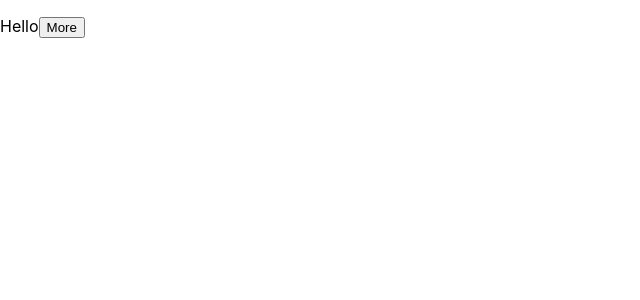
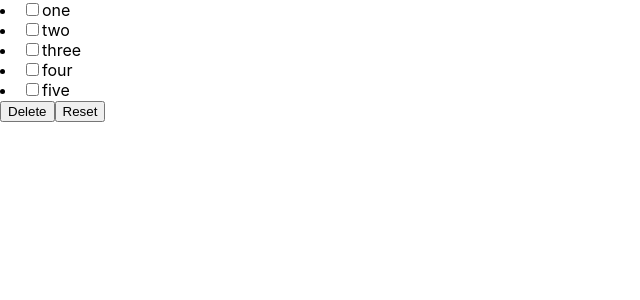
Before and after one commit to dimakrepak/ReactExs, a React (Create React App) app in the folder my-app/: page / in a window 1280 px wide. Shown: the top 300 px of the page, without its empty margins (0-640 px from the left). Built offline with nearby package versions, Linux system fonts and the light colour scheme.

Commit message:
react 18.4

```diff
--- a/my-app/src/App.js
+++ b/my-app/src/App.js
@@ -1,5 +1,8 @@
 import React, { Component } from 'react'
-import Father from './Components/18.1-text/Father'
+import Father from './Components/18.4-checked/Father';
+// import Father from './Components/18.3-time/Father';
+// import Father from './Components/18.2-to-do/Father'
+// import Father from './Components/18.1-text/Father'
 // import Main from './Components/crud/Main';
 // import './Components/crud/style.css'
 // import Autocopy from './Components/Autocopy';
--- /dev/null
+++ b/my-app/src/Components/18.4-checked/Father.js
@@ -0,0 +1,41 @@
+import React, { useState } from 'react'
+
+const arr = ["one", "two", "three", "four", "five"];
+
+export default function Father() {
+    const [state, setState] = useState(arr.map(item => ({ value: item, checked: false })))
+
+    const handleChecked = (index) => {
+        const newArr = [...state]
+        newArr[index].checked = !newArr[index].checked
+        setState(newArr)
+    }
+    const handleDelete = (e) => {
+        const newArr = state.filter(c => !c.checked)
+        setState(newArr)
+    }
+    const handleReset = (e) => {
+        setState(arr.map(item => ({ value: item, checked: false })))
+    }
+    return (
+
+        <div>
+            {state.map((c, index) => {
+                return (
+                    <li
+                        key={index}>
+                        < input
+                            type="checkbox"
+                            checked={c.checked}
+                            onChange={() => handleChecked(index)}
+                        >
+                        </input>
+                        {c.value}
+                    </li>
+                )
+            })}
+            <button onClick={handleDelete}>Delete</button>
+            <button onClick={handleReset}>Reset</button>
+        </div >
+    )
+}
```
Also changed, not shown: my-app/src/Components/18.2-to-do/Father.js (added, +41 -0 lines), my-app/src/Components/18.3-time/Father.js (added, +26 -0 lines).
